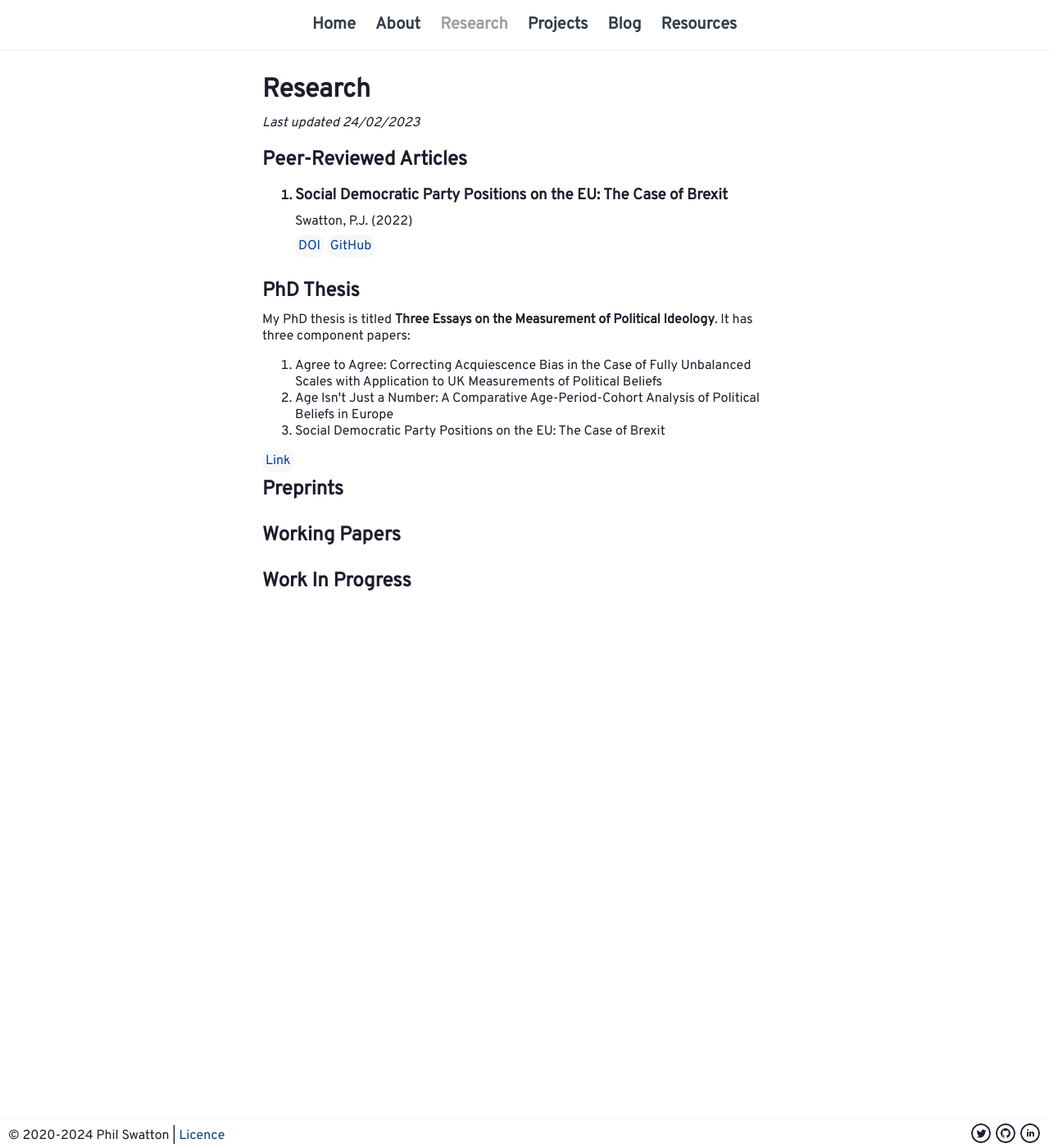
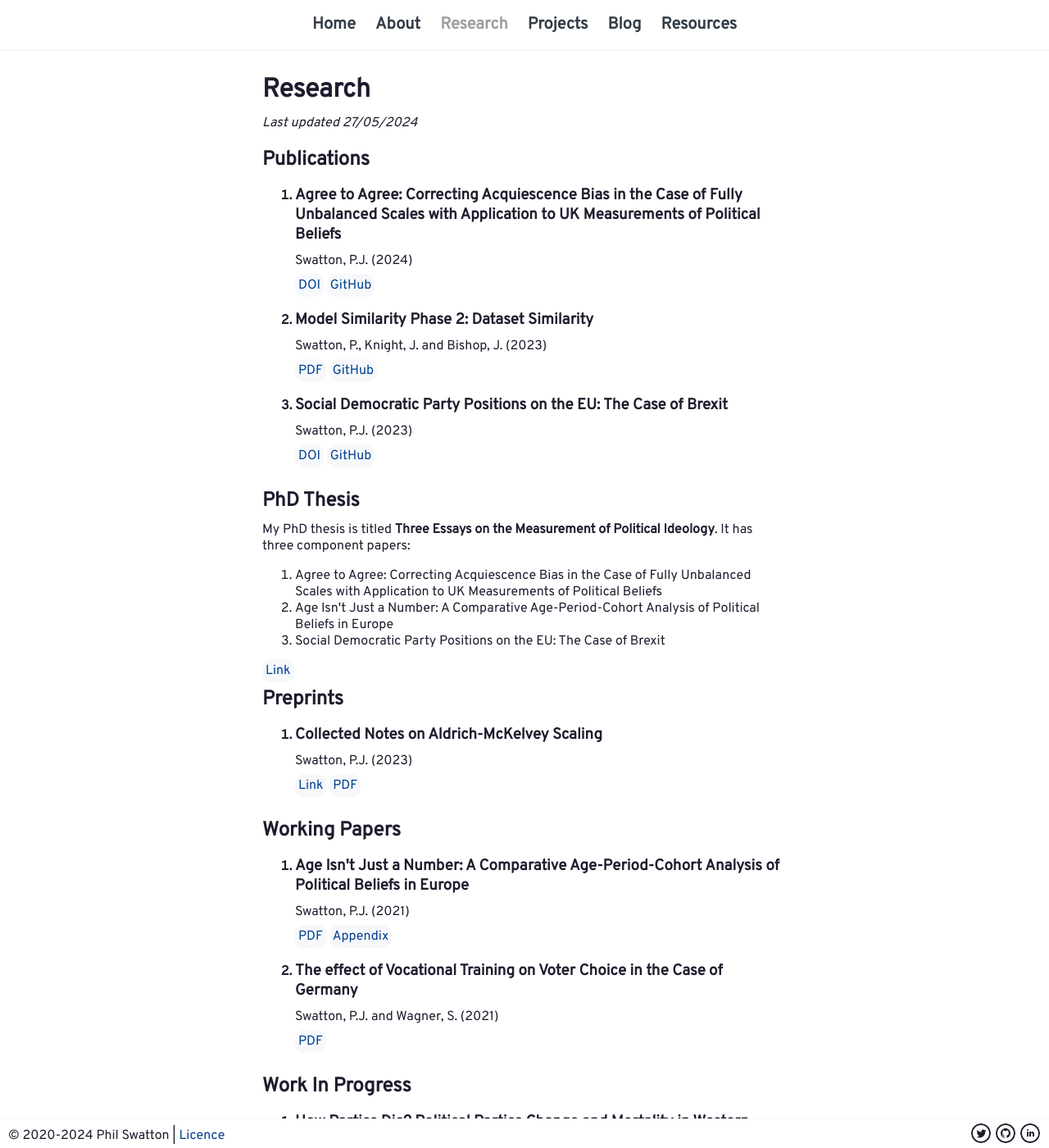
Before and after one commit to philswatton/philswatton.github.io, a Jekyll site: the page built from research.html, in a window 1280 px wide and 1400 px high. Shown: the whole window at 82% size. Built offline with Jekyll 4.4.1, drawn with Linux system fonts in a browser that asks for light colours; some of the changed text lies outside the part shown.

Commit message:
updated research page

```diff
--- a/_data/articles.yml
+++ /dev/null
@@ -1,6 +0,0 @@
-academic:
-  - title: Social Democratic Party Positions on the EU&#58; The Case of Brexit
-    year: 2022
-    authors: Swatton, P.J.
-    doi: https://doi.org/10.1177/13540688231177557
-    github: https://github.com/philswatton/SocDem-Parties-EU-Replication
--- a/_data/research.yml
+++ b/_data/research.yml
@@ -1,3 +1,19 @@
+published:
+- title: Social Democratic Party Positions on the EU&#58; The Case of Brexit
+  year: 2023
+  authors: Swatton, P.J.
+  doi: https://doi.org/10.1177/13540688231177557
+  github: https://github.com/philswatton/SocDem-Parties-EU-Replication
+- title: "Model Similarity Phase 2: Dataset Similarity"
+  year: 2023
+  authors: Swatton, P., Knight, J. and Bishop, J.
+  pdf: https://www.turing.ac.uk/sites/default/files/2024-04/arc_model_similarity_2.pdf
+  github: https://github.com/alan-turing-institute/arc-model-similarities-phase-2
+- title: "Agree to Agree: Correcting Acquiescence Bias in the Case of Fully Unbalanced Scales with Application to UK Measurements of Political Beliefs"
+  authors: Swatton, P.J.
+  year: 2024
+  doi: https://doi.org/10.1007/s11135-024-01891-0
+  github: https://github.com/philswatton/Correcting-Acquiescence-Unbalanced-Replication
 preprints:
   - title: Collected Notes on Aldrich-McKelvey Scaling
     authors: Swatton, P.J.
@@ -5,11 +21,6 @@ preprints:
     pdf: https://arxiv.org/pdf/2301.08819.pdf
     year: 2023
 working:
-  - title: Agree to Agree&#58; Correcting Acquiescence Bias in the Case of Fully Unbalanced Scales with Application to UK Measurements of Political Beliefs
-    authors: Swatton, P.J.
-    year: 2021
-    pdf: /papers/a2a.pdf
-    app: /papers/a2a_appendix.pdf
   - title: Age Isn't Just a Number&#58; A Comparative Age-Period-Cohort Analysis of Political Beliefs in Europe
     authors: Swatton, P.J.
     year: 2021
--- a/research.html
+++ b/research.html
@@ -4,20 +4,21 @@ title: research
 ---
 
 <h1>Research</h1>
-<p class="subtitle"><em>Last updated 24/02/2023</em></p>
+<p class="subtitle"><em>Last updated 27/05/2024</em></p>
 
 
 <div>
-    <h2>Peer-Reviewed Articles</h2>
+    <h2>Publications</h2>
 
     <ol class="research-list">
-        {% for paper in site.data.articles.academic %}
+        {% for paper in site.data.research.published reversed %}
         <li>
             <div class="project-div">
                 <h3>{{ paper.title }}</h3>
                 <p>{{ paper.authors }} ({{ paper.year }})</p>
                 <div>
                     {% if paper.doi != nil %}<a href="{{ paper.doi }}" class="item-link">DOI</a>{% endif %}
+                    {% if paper.pdf != nil %}<a href="{{ paper.pdf }}" class="item-link">PDF</a>{% endif %}
                     {% if paper.github != nil %}<a href="{{ paper.github }}" class="item-link">GitHub</a>{% endif %}
                 </div>
             </div>
@@ -44,7 +45,7 @@ title: research
     <h2>Preprints</h2>
 
     <ol class="research-list">
-        {% for paper in site.data.wip.preprints %}
+        {% for paper in site.data.research.preprints %}
         <li>
             <div class="project-div">
                 <h3>{{ paper.title }}</h3>
@@ -64,7 +65,7 @@ title: research
     <h2>Working Papers</h2>
 
     <ol class="research-list">
-        {% for paper in site.data.wip.working %}
+        {% for paper in site.data.research.working %}
         <li>
             <div class="project-div">
                 <h3>{{ paper.title }}</h3>
@@ -83,7 +84,7 @@ title: research
     <h2>Work In Progress</h2>
 
     <ol class="research-list">
-        {% for paper in site.data.wip.wip %}
+        {% for paper in site.data.research.wip %}
         <li>
             <div class="project-div">
                 <h3>{{ paper.title }}</h3>
```
Also changed, not shown: 2 other files.
